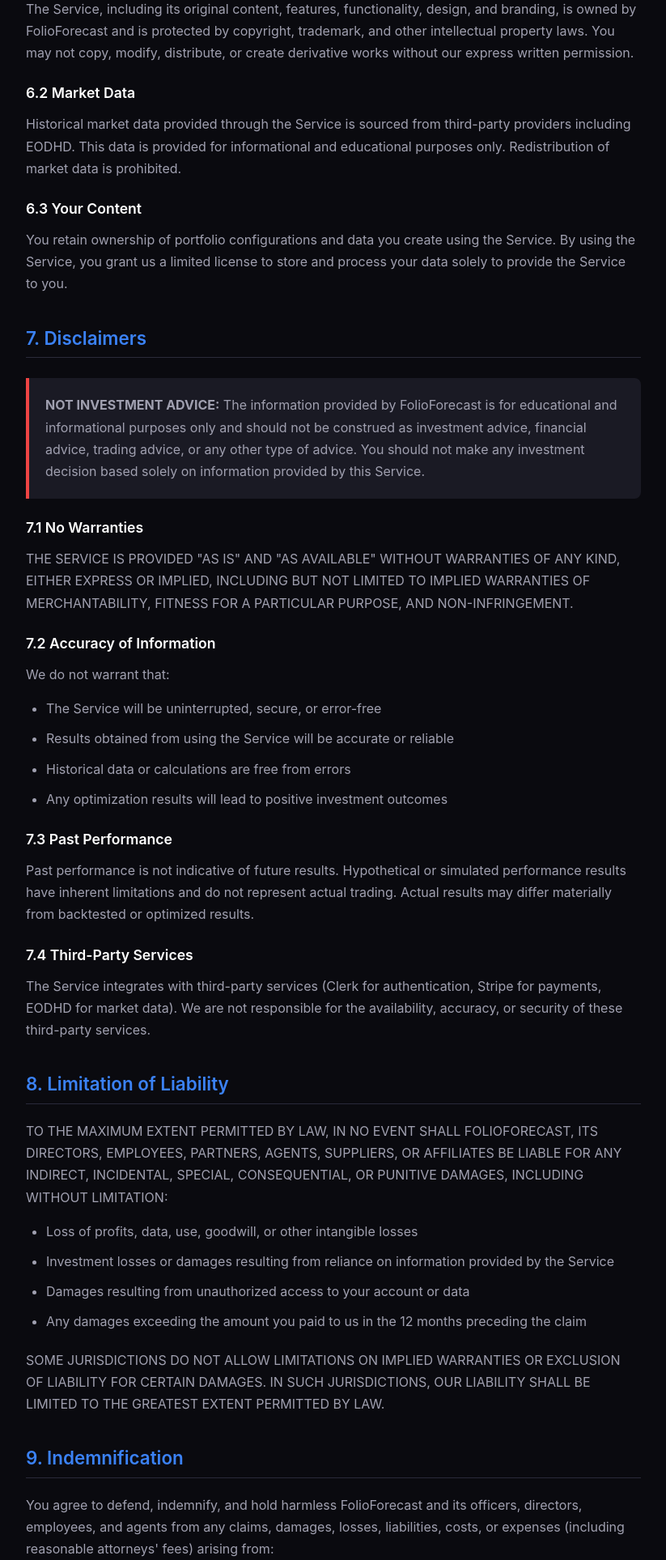
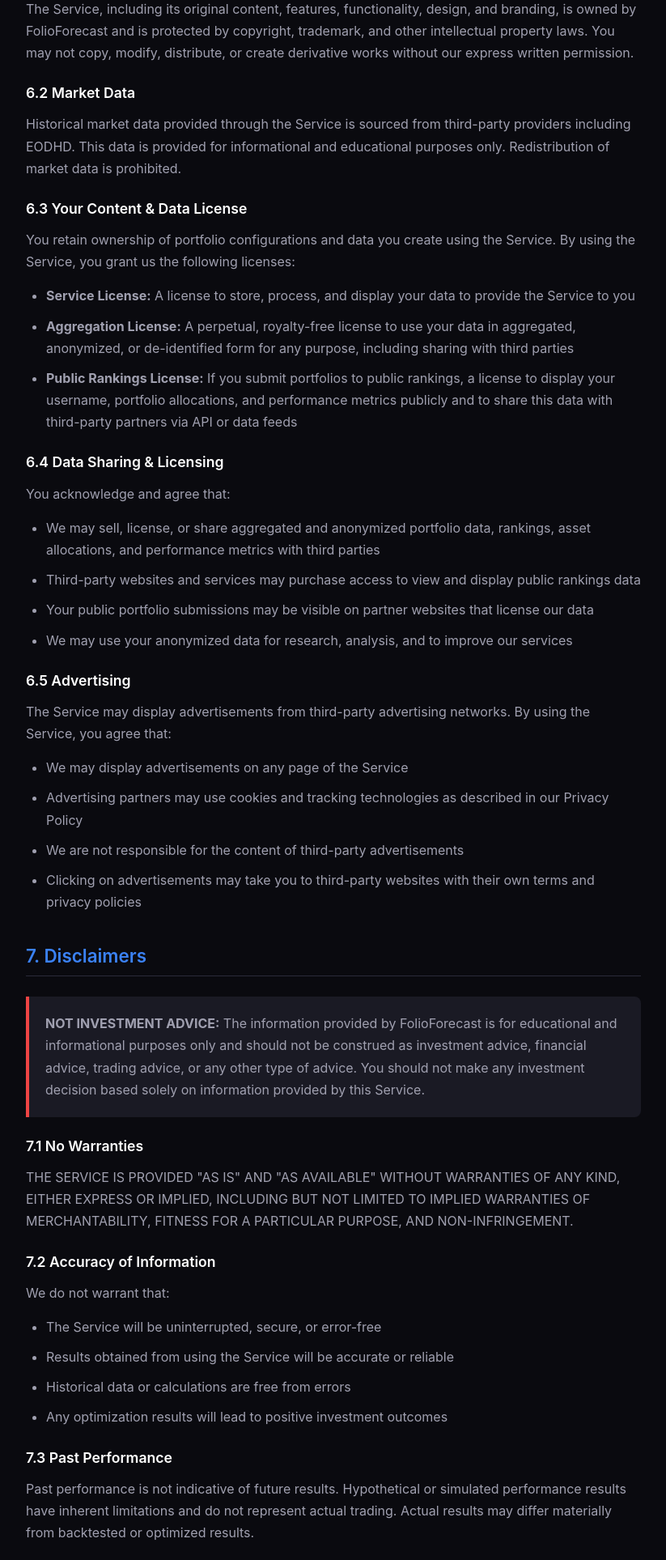
Before and after one commit to shadow6-actual/V6_EODHD_POpt, a Flask app: page /terms in a window 1280 px wide. Shown: the part 3642-5569 px from the top of the page at 81% size, without its empty margins (228-1051 px from the left). Run offline with Flask 3, Linux system fonts and the light colour scheme.

Commit message:
Update terms.html
Terms update w/ ads and 3rd party rankings resale

```diff
--- a/webapp/templates/terms.html
+++ b/webapp/templates/terms.html
@@ -304,8 +304,31 @@
             <h3>6.2 Market Data</h3>
             <p>Historical market data provided through the Service is sourced from third-party providers including EODHD. This data is provided for informational and educational purposes only. Redistribution of market data is prohibited.</p>
 
-            <h3>6.3 Your Content</h3>
-            <p>You retain ownership of portfolio configurations and data you create using the Service. By using the Service, you grant us a limited license to store and process your data solely to provide the Service to you.</p>
+            <h3>6.3 Your Content & Data License</h3>
+            <p>You retain ownership of portfolio configurations and data you create using the Service. By using the Service, you grant us the following licenses:</p>
+            <ul>
+                <li><strong>Service License:</strong> A license to store, process, and display your data to provide the Service to you</li>
+                <li><strong>Aggregation License:</strong> A perpetual, royalty-free license to use your data in aggregated, anonymized, or de-identified form for any purpose, including sharing with third parties</li>
+                <li><strong>Public Rankings License:</strong> If you submit portfolios to public rankings, a license to display your username, portfolio allocations, and performance metrics publicly and to share this data with third-party partners via API or data feeds</li>
+            </ul>
+
+            <h3>6.4 Data Sharing & Licensing</h3>
+            <p>You acknowledge and agree that:</p>
+            <ul>
+                <li>We may sell, license, or share aggregated and anonymized portfolio data, rankings, asset allocations, and performance metrics with third parties</li>
+                <li>Third-party websites and services may purchase access to view and display public rankings data</li>
+                <li>Your public portfolio submissions may be visible on partner websites that license our data</li>
+                <li>We may use your anonymized data for research, analysis, and to improve our services</li>
+            </ul>
+
+            <h3>6.5 Advertising</h3>
+            <p>The Service may display advertisements from third-party advertising networks. By using the Service, you agree that:</p>
+            <ul>
+                <li>We may display advertisements on any page of the Service</li>
+                <li>Advertising partners may use cookies and tracking technologies as described in our Privacy Policy</li>
+                <li>We are not responsible for the content of third-party advertisements</li>
+                <li>Clicking on advertisements may take you to third-party websites with their own terms and privacy policies</li>
+            </ul>
         </section>
 
         <section id="disclaimers" class="legal-section">
```
